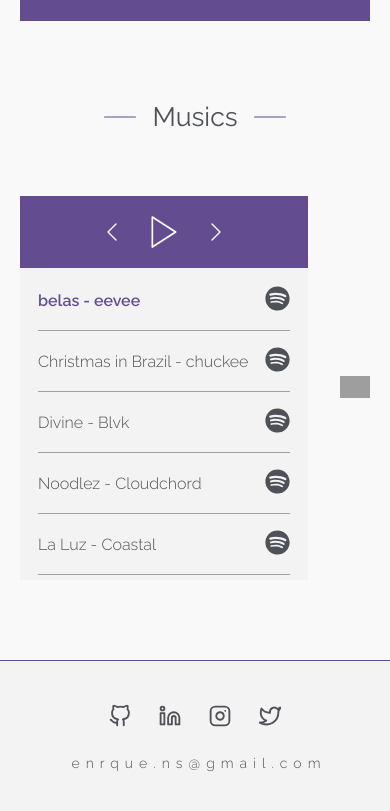
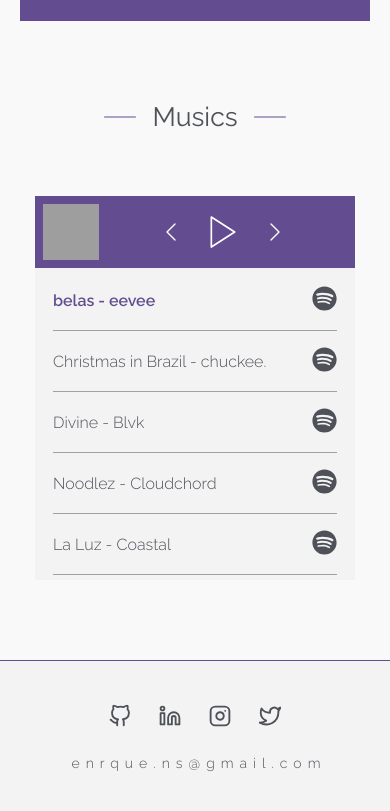
Before and after one commit to henriquepw/henrique.pw, a Gatsby site: page / in a window 390 px wide. Shown: the part 4755-5566 px from the top of the page. Built offline with nearby package versions, Linux system fonts and the light colour scheme; Gatsby itself is replaced by a stand-in of ours; grey boxes are pictures that could not be loaded.

Commit message:
:bulb: chore: responsive player

```diff
--- a/src/molecules/Player/index.js
+++ b/src/molecules/Player/index.js
@@ -13,11 +13,10 @@
   const music = useRef({ current: null });
 
   useEffect(() => {
-    console.log(music);
     if (music.current && music.current.volume) {
       music.current.volume = 0.5;
     }
-  }, []);
+  }, [music]);
 
   function togglePlay(value = !play) {
     setPlay(value);
--- a/src/molecules/Player/styles.js
+++ b/src/molecules/Player/styles.js
@@ -3,6 +3,7 @@
 import { opacify } from 'polished';
 
 import { primaryColor, secundaryColor } from '~/styles/colors';
+import Media from '~/styles/media';
 
 export const Container = styled.section`
   display: flex;
@@ -63,6 +64,30 @@
       transform: scale(1.05);
     }
   }
+
+  ${Media.bigPhone`
+    width: auto;
+    position: relative;
+
+    div {
+      max-width: 320px;
+      margin: 0px auto;
+
+      header {
+        padding-left: 56px;
+      }
+    }
+
+    > a {
+      position: absolute;
+
+      top: 8px;
+      left: 8px;
+
+      width: 56px;
+      height: 56px;
+    }
+  `}
 `;
 
 export const Music = styled.li`
```
